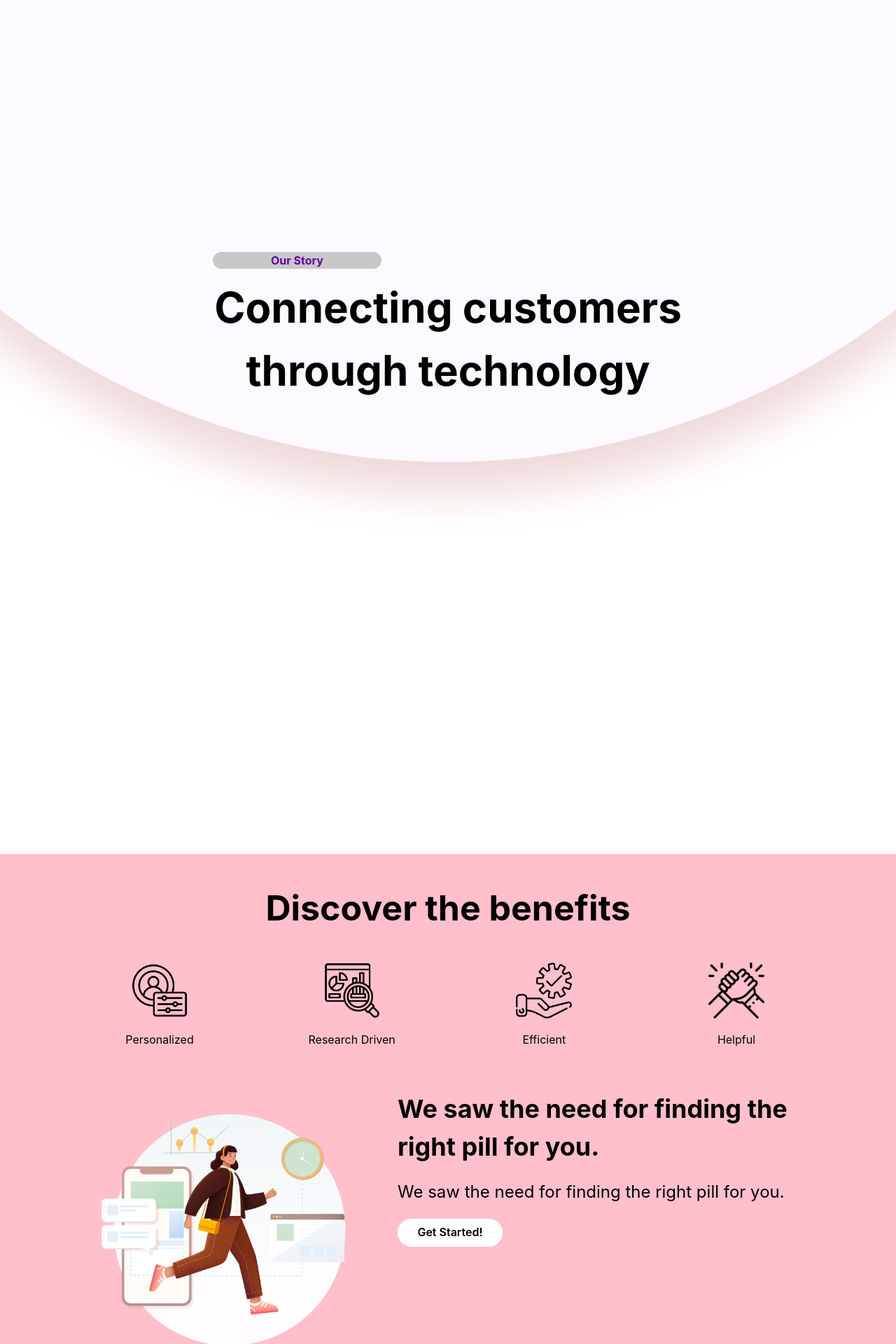
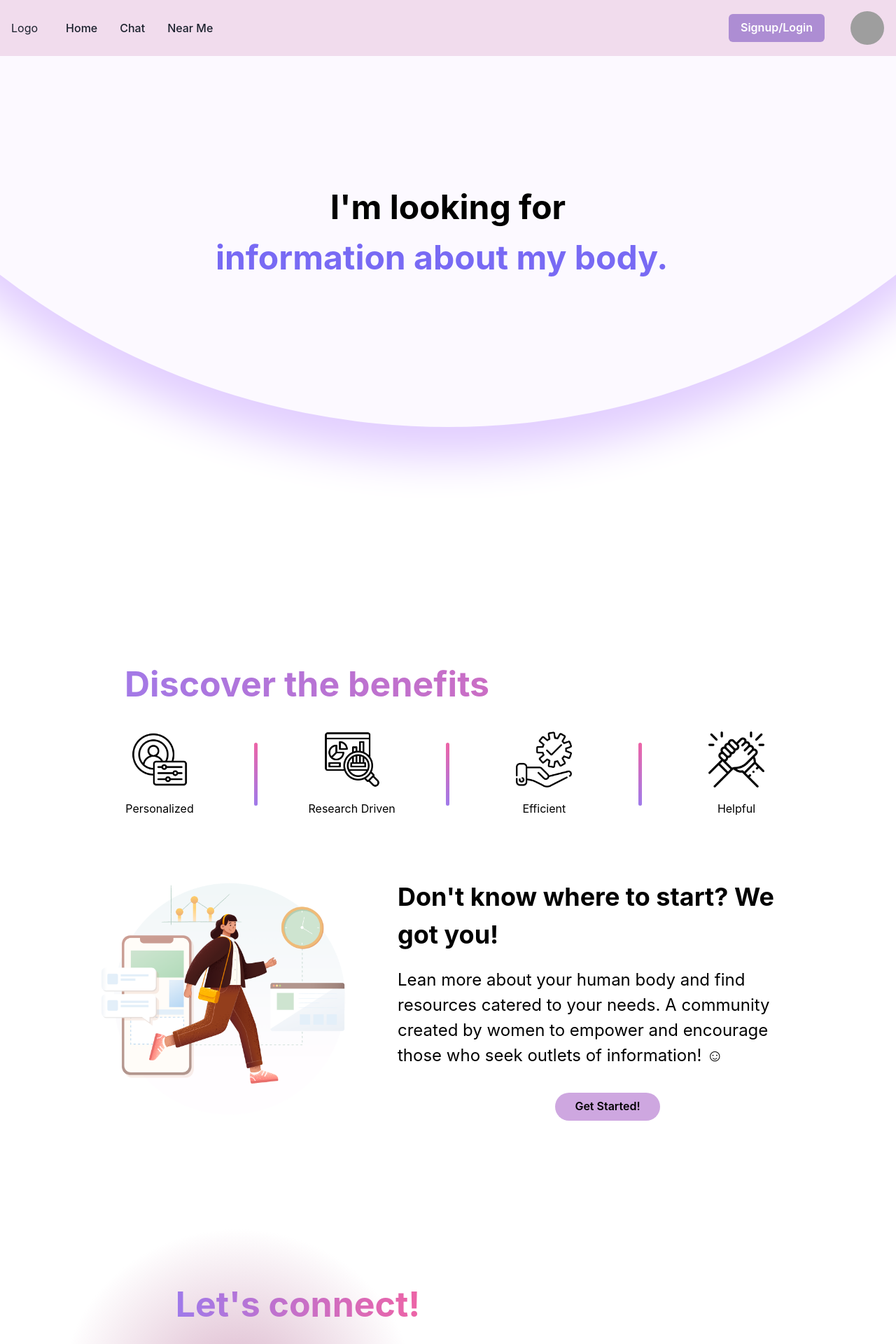
Before and after one commit to josegonz115/depdu, a React (Vite) app in the folder frontend/: page / in a window 1280 px wide. Shown: the top 1920 px of the page at 70% size. Built offline with nearby package versions, Linux system fonts and the light colour scheme; grey boxes are pictures that could not be loaded.

Commit message:
finish sections

```diff
--- a/frontend/package.json
+++ b/frontend/package.json
@@ -18,7 +18,8 @@
     "react-dom": "^18.2.0",
     "react-icons": "^5.2.1",
     "react-router": "^6.23.1",
-    "react-router-dom": "^6.23.1"
+    "react-router-dom": "^6.23.1",
+    "react-type-animation": "^3.2.0"
   },
   "devDependencies": {
     "@types/react": "^18.2.66",
--- a/frontend/src/App.tsx
+++ b/frontend/src/App.tsx
@@ -7,6 +7,7 @@ import {
   // Link,
 } from "react-router-dom";
 import LandingPage from './routes/LandingPage';
+import NavBar from './components/NavBar';
 // import Chat from './routes/ChatbotPage';
 
 function App() {
@@ -26,6 +27,7 @@ function App() {
   ]);
   return (
     <main className='App'>
+        <NavBar/>
         <RouterProvider router={router} />
     </main>
   )
--- a/frontend/src/components/Benefits.tsx
+++ b/frontend/src/components/Benefits.tsx
@@ -1,43 +1,92 @@
 import React from 'react';
-import { Box, Text, Flex, Image, HStack, VStack, Button } from "@chakra-ui/react";
+import { Box, Text, Flex, Image, HStack, VStack, Button, keyframes } from "@chakra-ui/react";
 import personalization from '../images/personalization.png';
 import research from '../images/research.png';
 import help from '../images/help.png';
 import efficiency from '../images/efficiency.png';
 import sapiens from '../images/sapiens.png';
 
+// Define keyframes for the gradient circle animation
+const gradientAnimation = keyframes`
+  0% { background-position: 0% 50%; }
+  50% { background-position: 100% 50%; }
+  100% { background-position: 0% 50%; }
+`;
+
 function Benefits() {
   return (
-    <Flex justifyContent="center" alignItems="center" backgroundColor="pink" width="100vw" py="40px">
+    <Flex justifyContent="center" alignItems="center" backgroundColor="white" width="100vw" py="40px">
       <Box textAlign="start" width="80%">
-        <Text fontSize="50px" mb="40px" fontWeight="bold" color="black" textAlign="center">
+        <Text
+          fontSize="50px"
+          fontWeight="bold"
+          pb="30px"
+          bgGradient="linear(to-r, purple.400, pink.400)"
+          bgClip="text"
+          pl='50px'
+        >
           Discover the benefits
         </Text>
 
-        <HStack spacing="40px" justifyContent="space-between" mb="60px">
+        <HStack spacing="20px" justifyContent="space-between" mb="60px">
           {[
             { src: personalization, text: "Personalized" },
             { src: research, text: "Research Driven" },
             { src: efficiency, text: "Efficient" },
             { src: help, text: "Helpful" }
           ].map((item, index) => (
-            <VStack key={index} textAlign="center" width="200px" alignItems="center">
-              <Image src={item.src} boxSize="80px" mb="10px" />
-              <Text color="black">{item.text}</Text>
-            </VStack>
+            <React.Fragment key={index}>
+              <VStack textAlign="center" width="200px" alignItems="center">
+                <Image src={item.src} boxSize="80px" mb="10px" />
+                <Text color="black">{item.text}</Text>
+              </VStack>
+              {index < 3 && ( // Add gradient line between items, but not after the last item
+                <Box
+                  height="90px"
+                  width="5px"
+                  bgGradient="linear(to-b, pink.400, purple.400)"
+                  borderRadius='15px'
+                />
+              )}
+            </React.Fragment>
           ))}
         </HStack>
 
-        <HStack spacing="40px" alignItems="flex-start">
+        <HStack spacing="40px" alignItems="center">
           <Image src={sapiens} boxSize="400px" objectFit="cover" />
           <VStack align="start" spacing="20px">
-            <Text fontSize="36px" fontWeight="bold" color="black">
-              We saw the need for finding the right pill for you.
+            <Text fontSize="36px" fontWeight="bold" color="black" >
+              Don't know where to start? We got you!
             </Text>
-            <Text fontSize="24px" color="black">
-              We saw the need for finding the right pill for you.
+            <Text fontSize="24px" color="black" pb='15px'>
+              Lean more about your human body and find resources catered to your needs. A community created by women
+              to empower and encourage those who seek outlets of information! ☺
             </Text>
-            <Button borderRadius="30px" color="black" backgroundColor="white" width="150px">
+            <Button
+              borderRadius="30px"
+              color="black"
+              backgroundColor="#CEA7E0"
+              width="150px"
+              overflow="hidden"
+              position="relative"
+              _hover={{
+                _before: {
+                  content: '""',
+                  position: "absolute",
+                  top: 0,
+                  right: 0,
+                  bottom: 0,
+                  left: 0,
+                  background: "linear-gradient(270deg, pink, purple)",
+                  backgroundSize: "200% 200%",
+                  animation: `${gradientAnimation} 3s ease infinite`,
+                  borderRadius: "inherit",
+                  zIndex: -1,
+                },
+                color: "white",
+              }}
+              ml='225px'
+            >
               Get Started!
             </Button>
           </VStack>
--- a/frontend/src/components/ContactForm.tsx
+++ b/frontend/src/components/ContactForm.tsx
@@ -1,6 +1,6 @@
 
 import React, { useState } from "react";
-import computer from "../images/computer_illustration_1.png";
+import connect from "../images/connect.png";
 import {
   Box,
   Button,
@@ -37,7 +37,7 @@ function YellowCircleBackground() {
         width="550px"
         height="500px"
         borderRadius="50%"
-        background="radial-gradient(45.49% 45.49% at 50% 50%, #FFF59F 0%, #FFF 100%)"
+        background="radial-gradient(45.49% 45.49% at 50% 50%, #DBB6CC 0%, #FFF 100%)"
       />
       <Box
         position="absolute"
@@ -47,7 +47,7 @@ function YellowCircleBackground() {
         height="464px"
         borderRadius="50%"
         mixBlendMode="multiply"
-        background="radial-gradient(45.49% 45.49% at 50% 50%, #FDC964 0%, #FFF 100%)"
+        background="radial-gradient(45.49% 45.49% at 50% 50%, #CEA7E0 0%, #FFF 100%)"
       />
       <Box
         position="absolute"
@@ -57,7 +57,7 @@ function YellowCircleBackground() {
         height="590px"
         borderRadius="50%"
         mixBlendMode="multiply"
-        background="radial-gradient(45.49% 45.49% at 50% 50%, #72BAFF80 0%, #FFF 100%)"
+        background="radial-gradient(45.49% 45.49% at 50% 50%, pink 0%, #FFF 100%)"
       />
     </Box>
   );
@@ -114,10 +114,11 @@ function ContactForm() {
                   <Box m={8} color="#0B0E3F">
                     <VStack spacing={5} as="form" onSubmit={handleSubmit}>
                       <Heading
-                        color="black"
                         fontSize="50px"
                         fontWeight="bold"
                         pb="15px"
+                        bgGradient="linear(to-r, purple.400, pink.400)"
+                        bgClip="text"
                       >
                         Let&apos;s connect!
                       </Heading>
@@ -132,7 +133,7 @@ function ContactForm() {
                         <InputGroup borderColor="#838383">
                           <InputLeftElement pointerEvents="none" />
                           <Input
-                            backgroundColor="#EAEAEA"
+                            backgroundColor="#FFFCF7"
                             color="#7F7F7F"
                             type="text"
                             size="md"
@@ -157,7 +158,7 @@ function ContactForm() {
                         <InputGroup borderColor="#838383">
                           <InputLeftElement pointerEvents="none" />
                           <Input
-                            backgroundColor="#EAEAEA"
+                            backgroundColor="#FFFCF7"
                             color="#7F7F7F"
                             type="email"
                             size="md"
@@ -183,7 +184,7 @@ function ContactForm() {
                       >
                         <Textarea
                           borderColor="#838383"
-                          backgroundColor="#EAEAEA"
+                          backgroundColor="#FFFCF7"
                           placeholder="How can we assist you? *"
                           p="25px 0px 0px 40px"
                           fontWeight="bold"
@@ -207,8 +208,8 @@ function ContactForm() {
                         <Button
                           type="submit"
                           variant="solid"
-                          bg="#FFF177"
-                          color="black"
+                          bg="#AD8DD3"
+                          color="white"
                           borderRadius="10px"
                           p="25px 25px 25px 25px"
                           boxShadow="2px 3px 4.3px 0px rgba(0, 0, 0, 0.25)"
@@ -226,7 +227,7 @@ function ContactForm() {
           </Box>
         </Box>
         <Box m={8}>
-          <Image src={computer} alt="Team Up" />
+          <Image src={connect} alt="Team Up" pr='30px'/>
         </Box>
       </Flex>
     </Container>
--- a/frontend/src/components/Intro.tsx
+++ b/frontend/src/components/Intro.tsx
@@ -1,5 +1,6 @@
 import React from 'react';
-import { Box, Text, Flex } from "@chakra-ui/react";
+import { Box, Text, Flex, useColorModeValue } from "@chakra-ui/react";
+import TextAnimation from './TextAnimation';
 
 function YellowCircleBackground() {
   return (
@@ -22,7 +23,7 @@ function YellowCircleBackground() {
         height="2100px"
         borderRadius="50%"
         background="#FCF9FF"
-        boxShadow="0px 43px 61.3px 0px rgba(173, 58, 58, 0.20)"
+        boxShadow="0px 43px 61.3px 0px rgba(226, 206, 255, 1)"
         zIndex="1"
       />
       <Box
@@ -43,22 +44,20 @@ function YellowCircleBackground() {
 
 function Intro() {
   return (
-    <Flex position="relative" justifyContent="center" alignItems="center" minHeight="100vh">
-      <Box pt="100px" textAlign="center" position="relative">
-        <Flex
-          borderRadius="30px"
-          mb="10px"
-          alignItems="center"
-          justifyContent="center"
-          width="241px"
-          backgroundColor='#C8C8C8'
+    <Flex position="relative" justifyContent="center" alignItems="center" height="70vh">
+      <Box pt="50px" textAlign="center" position="relative">
 
-        >
-          <Text fontWeight="bold" color="#6100A2">Our Story</Text>
-        </Flex>
-        <Text fontWeight="bold" fontSize="60px" color="black" width="672px" height="146px">
-          Connecting customers through technology
-        </Text>
+        <TextAnimation
+            AnimatedSequence={[
+              "contraceptives near me.",
+              "information about my body.",
+              "birth control recommendations.",
+            ]}
+            baseText="I'm looking for"
+            AnimatedSpeed={2000}
+            AnimatedColor="#786AF4"
+            BaseColor="black"
+          />
         <YellowCircleBackground />
       </Box>
     </Flex>
--- a/frontend/src/components/NavBar.tsx
+++ b/frontend/src/components/NavBar.tsx
@@ -1,12 +1,114 @@
-import './NavBar.css';
+import { ReactNode } from 'react';
+import {
+  Box,
+  Flex,
+  Avatar,
+  HStack,
+  Link,
+  IconButton,
+  Button,
+  Menu,
+  MenuButton,
+  MenuList,
+  MenuItem,
+  MenuDivider,
+  useDisclosure,
+  useColorModeValue,
+  Stack,
+} from '@chakra-ui/react';
+import { RxHamburgerMenu } from "react-icons/rx";
+import { IoIosClose } from "react-icons/io";
 
-const NavBar = () => {
+
+
+const Links = ['Home', 'Chat', 'Near Me'];
+
+const NavLink = ({ children }: { children: ReactNode }) => (
+  <Link
+    px={2}
+    py={1}
+    rounded={'md'}
+    _hover={{
+      textDecoration: 'none',
+      bg: useColorModeValue('gray.200', 'gray.700'),
+    }}
+    href={'#'}>
+    {children}
+  </Link>
+);
+
+function NavBar() {
+  const { isOpen, onOpen, onClose } = useDisclosure();
 
   return (
-    <div className='NavBar'>
+    <>
+      <Box bg={useColorModeValue('#F1DCED')} px={4}>
+        <Flex h='80px' alignItems={'center'} justifyContent={'space-between'}>
+          <IconButton
+            size={'md'}
+            icon={isOpen ? <IoIosClose />
+            : <RxHamburgerMenu />
+          }
+            aria-label={'Open Menu'}
+            display={{ md: 'none' }}
+            onClick={isOpen ? onClose : onOpen}
+          />
+          <HStack spacing={8} alignItems={'center'}>
+            <Box>Logo</Box>
+            <HStack
+              as={'nav'}
+              spacing={4}
+              display={{ base: 'none', md: 'flex' }}>
+              {Links.map((link) => (
+                <NavLink key={link}>{link}</NavLink>
+              ))}
+            </HStack>
+          </HStack>
+          <Flex alignItems={'center'}>
+            <Button
+              variant={'solid'}
+              backgroundColor='#AD8DD3'
+              size={'md'}
+              mr={9}
+              color='white'>
+              Signup/Login
+            </Button>
+            <Menu>
+              <MenuButton
+                as={Button}
+                rounded={'full'}
+                variant={'link'}
+                cursor={'pointer'}
+                minW={0}>
+                <Avatar
+                  size={'md'}
+                  src={
+                    'https://images.unsplash.com/photo-1493666438817-866a91353ca9?ixlib=rb-0.3.5&q=80&fm=jpg&crop=faces&fit=crop&h=200&w=200&s=b616b2c5b373a80ffc9636ba24f7a4a9'
+                  }
+                />
+              </MenuButton>
+              <MenuList>
+                <MenuItem>Link 1</MenuItem>
+                <MenuItem>Link 2</MenuItem>
+                <MenuDivider />
+                <MenuItem>Link 3</MenuItem>
+              </MenuList>
+            </Menu>
+          </Flex>
+        </Flex>
 
-    </div>
-  )
+        {isOpen ? (
+          <Box pb={4} display={{ md: 'none' }}>
+            <Stack as={'nav'} spacing={4}>
+              {Links.map((link) => (
+                <NavLink key={link}>{link}</NavLink>
+              ))}
+            </Stack>
+          </Box>
+        ) : null}
+      </Box>
+    </>
+  );
 }
 
-export default NavBar
+export default NavBar;
--- /dev/null
+++ b/frontend/src/components/TextAnimation.tsx
@@ -0,0 +1,60 @@
+import React from "react";
+import {
+  Box,
+  Card,
+  Flex,
+  Grid,
+  GridItem,
+  Stack,
+  Text,
+  useColorMode,
+  Button,
+  ButtonGroup
+} from "@chakra-ui/react";
+import { TypeAnimation } from "react-type-animation";
+
+function TextAnimation({
+  AnimatedColor = "gray.800",
+  AnimatedSequence = [""],
+  AnimatedSpeed = 1000,
+  BaseColor = "gray.800",
+  baseText,
+}) {
+  const { colorMode } = useColorMode();
+
+  return (
+    <Flex maxHeight="250px" alignItems="center" justifyContent="center">
+      <Box>
+        <Stack display="flex" alignItems="center" justifyContent="center">
+          <Text
+            fontWeight="bold"
+            fontSize="5xl"
+            color={BaseColor}
+            _dark={{
+              color: "appetite_white",
+            }}
+            width="800px"
+            height="250px"
+            overflow="hidden"
+            textAlign="center"
+          >
+            {baseText}{" "}
+            <TypeAnimation
+              sequence={AnimatedSequence.flatMap((text) => [
+                text,
+                AnimatedSpeed,
+              ])}
+              wrapper="span"
+              speed={50}
+              deletionSpeed={65}
+              style={{ color: AnimatedColor, display: "inline-block" }}
+              repeat={Infinity}
+            />
+          </Text>
+        </Stack>
+      </Box>
+    </Flex>
+  );
+}
+
+export default TextAnimation;
--- a/frontend/src/routes/LandingPage.tsx
+++ b/frontend/src/routes/LandingPage.tsx
@@ -8,7 +8,7 @@ import Footer from '../components/Footer';
 function LandingPage() {
   return (
     <VStack spacing={0}>
-      <Box height='150vh'>
+      <Box height='100vh'>
         <Intro/>
       </Box>
       <Box mt="20px">
```
Also changed, not shown: frontend/src/components/NavBar.css (deleted, +0 -18 lines), frontend/src/images/connect.png (added), 1 other file (tests, documents, lock files or other folders).
